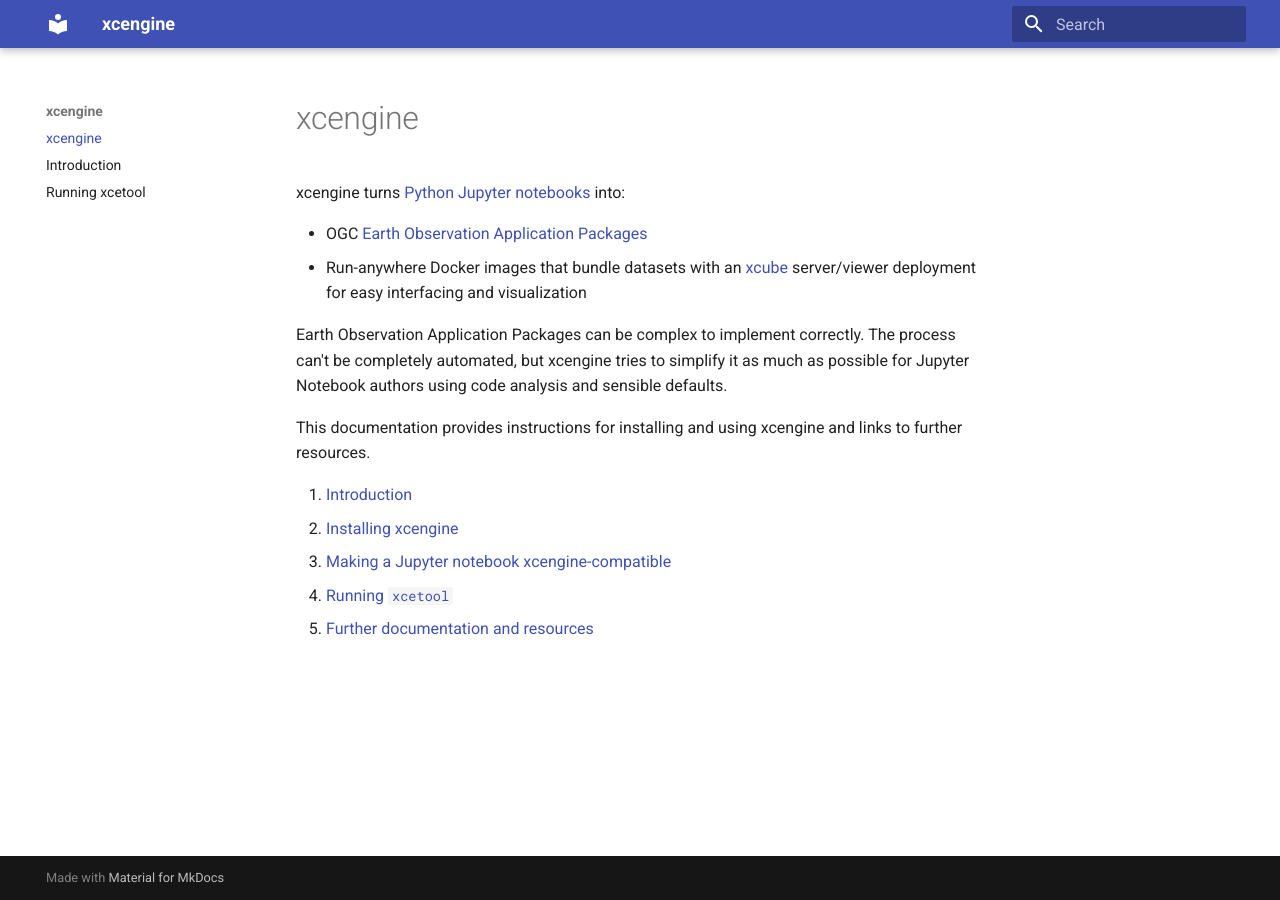
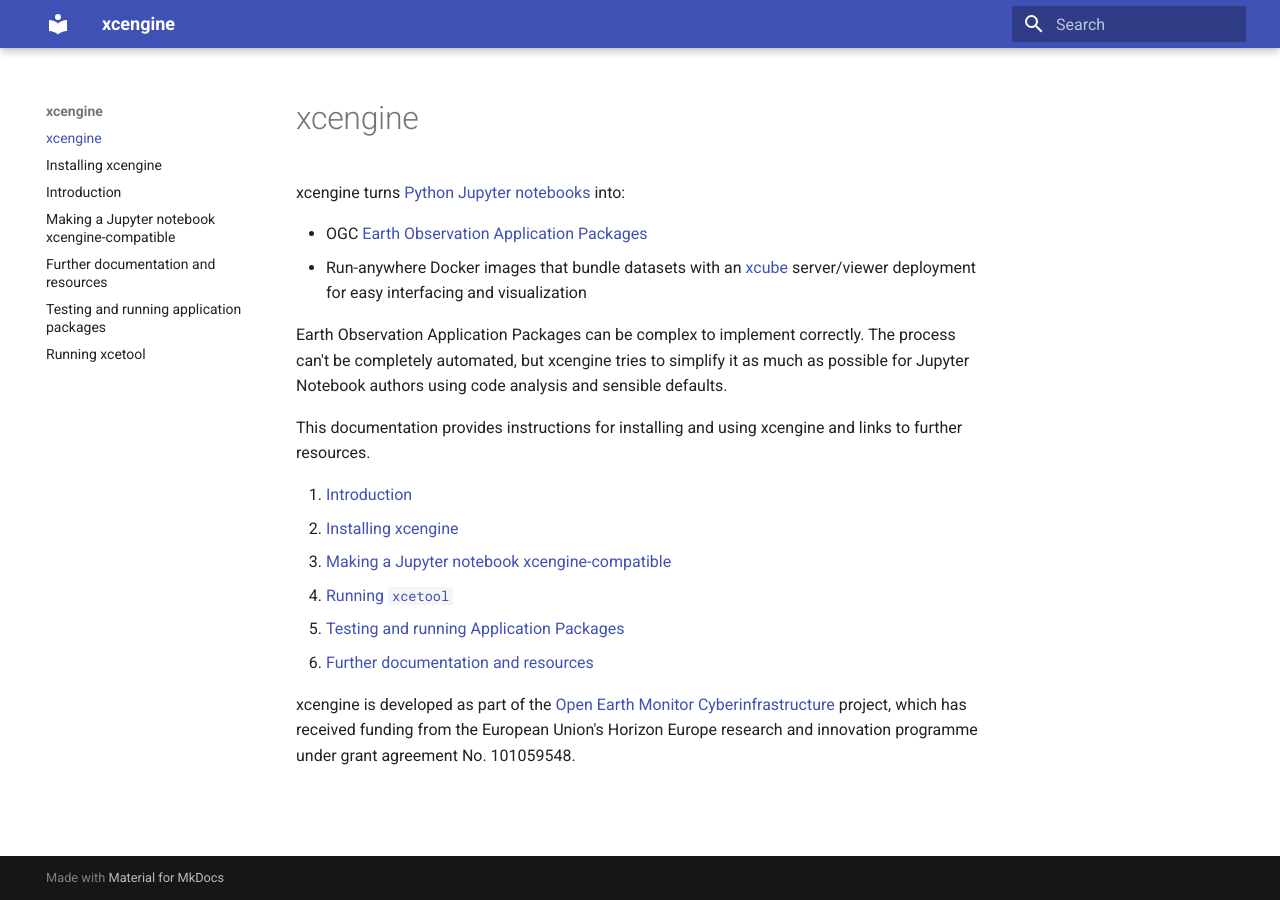
Before and after one commit to xcube-dev/xcengine, an MkDocs documentation site: the page built from docs/index.md, in a window 1280 px wide. Built offline with MkDocs 1.6.1 and Material for MkDocs 9.7.7, drawn with Linux system fonts in a browser that asks for light colours.

Commit message:
Docs: add basic versions of several pages

```diff
--- a/docs/index.md
+++ b/docs/index.md
@@ -20,4 +20,10 @@
 2. [Installing xcengine](installing.md)
 3. [Making a Jupyter notebook xcengine-compatible](notebook.md)
 4. [Running `xcetool`](xcetool.md)
-5. [Further documentation and resources](resources.md)
+5. [Testing and running Application Packages](testing.md)
+6. [Further documentation and resources](resources.md)
+
+xcengine is developed as part of the [Open Earth Monitor
+Cyberinfrastructure](https://earthmonitor.org/) project, which has received
+funding from the European Union's Horizon Europe research and innovation
+programme under grant agreement No. 101059548.
--- /dev/null
+++ b/docs/notebook.md
@@ -0,0 +1,14 @@
+# Making a Jupyter notebook xcengine-compatible
+
+xcengine is designed to require as little alteration as possible to a Python
+notebook, but some configuration may be necessary, in particular to define
+input parameters.
+
+## Configuring input parameters
+
+An Application Package can have, and usually does have, *input parameters*
+defined types and default values, which can be set by the caller when running
+the package. xcengine automatically generates these parameters from variables
+in the notebook. Any variable to be used as a parameter
+
+## Configuring xcengine
--- /dev/null
+++ b/docs/testing.md
@@ -0,0 +1,5 @@
+# Testing and running application packages
+
+## Running with cwltool
+
+## Running with ZOO-Project and the DRU extensions
```
Also changed, not shown: docs/installing.md (added, +10 -0 lines), docs/resources.md (added, +20 -0 lines).
